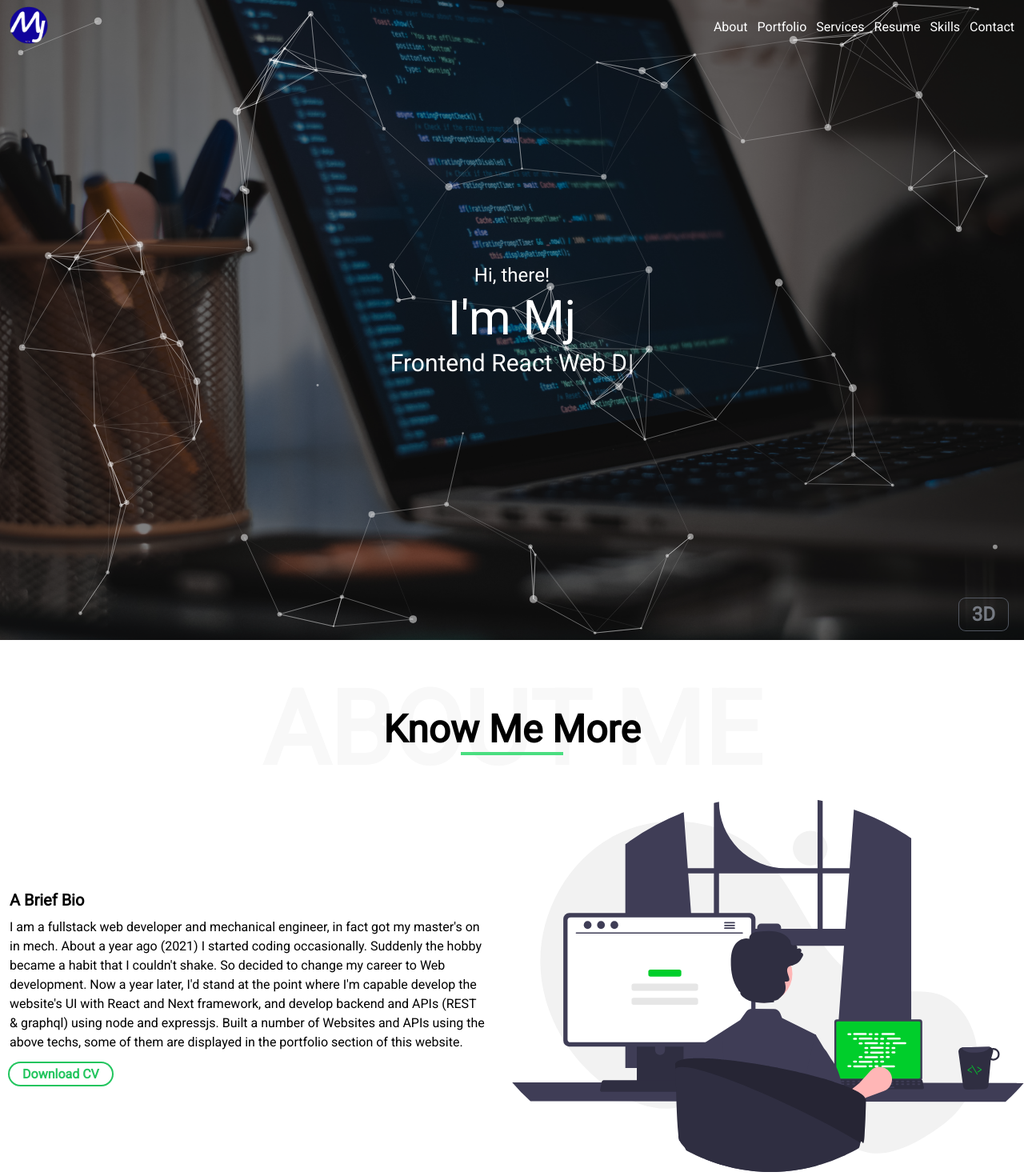
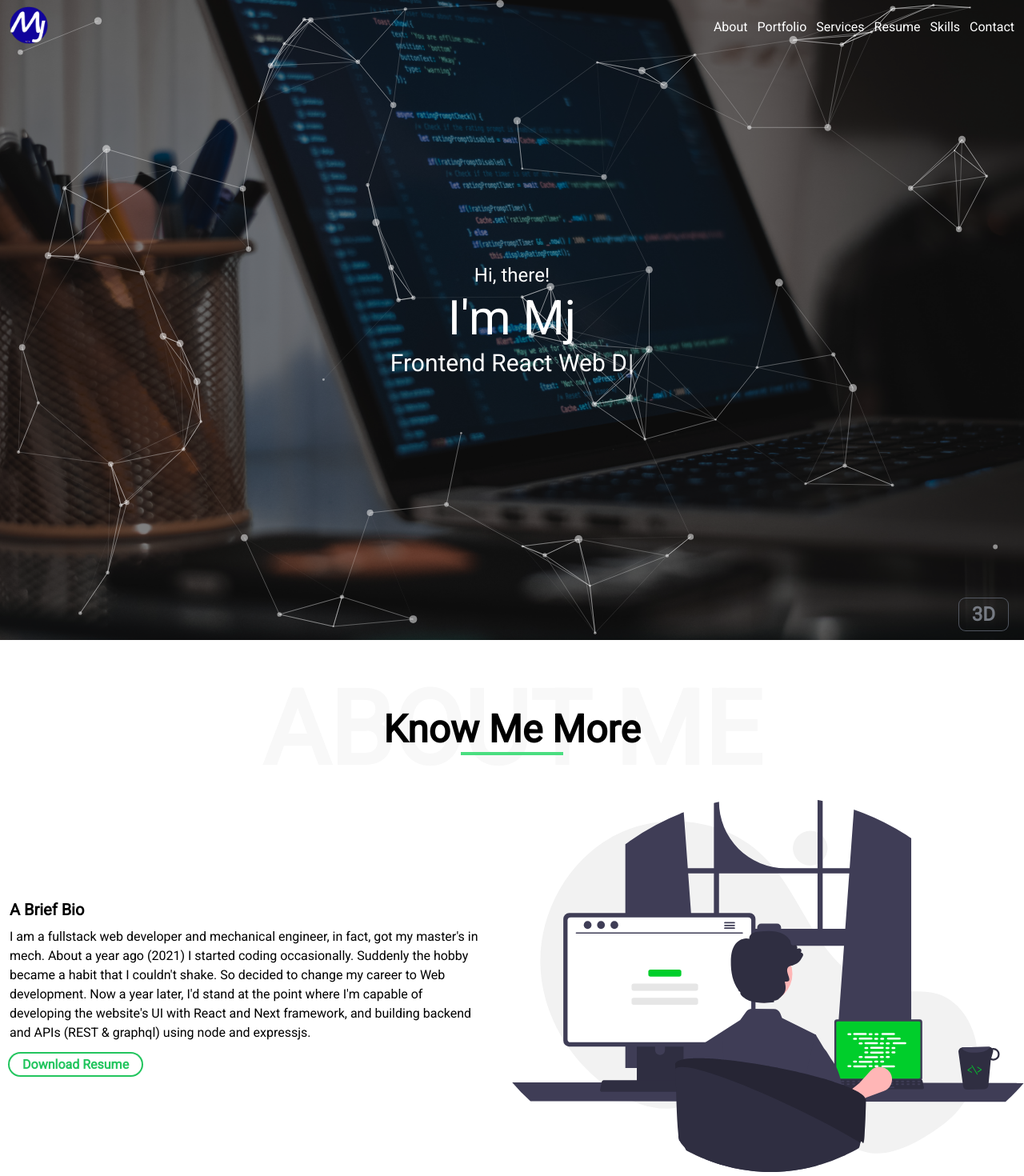
Before and after one commit to MJ9601/my-portfolio, a Next.js app: page /2d in a window 1280 px wide. Shown: the top 1470 px of the page at 80% size. Built offline with nearby package versions, Linux system fonts and the light colour scheme.

Commit message:
8/17 0228am {new update}

```diff
--- a/components/2d/AboutMe.tsx
+++ b/components/2d/AboutMe.tsx
@@ -21,7 +21,7 @@ const AboutMe = () => {
             target={"_blank"}
             className="submit px-4 ring-2 rounded-full py-1 ring-green-500 text-green-500 transition-all ease-linear"
           >
-            Download CV
+            Download Resume
           </a>
         </div>
         <img
--- a/components/2d/ParticlesDis.tsx
+++ b/components/2d/ParticlesDis.tsx
@@ -73,7 +73,7 @@ const ParticlesDis = () => {
             random: false,
             speed: 3,
             straight: false,
-            decay: 0.00005,
+            decay: 0.00004,
           },
           number: {
             density: {
--- a/data/about.ts
+++ b/data/about.ts
@@ -2,11 +2,11 @@ export default {
   Objective: {
     name: "Mj Khodadadi",
     description: `
-        I am a fullstack web developer and mechanical engineer, in fact got my master's on in mech. About a year ago (2021) I started coding occasionally. Suddenly the hobby became a habit that I couldn't shake. So  decided to change my career to Web development. Now a year later, I'd stand at the point where I'm capable develop the website's UI with React and Next framework, and develop backend and APIs (REST & graphql) using node and expressjs. Built a number of Websites and APIs using the above techs, some of them are displayed in the portfolio section of this website.`,
+       I am a fullstack web developer and mechanical engineer, in fact, got my master's in mech. About a year ago (2021) I started coding occasionally. Suddenly the hobby became a habit that I couldn't shake. So decided to change my career to Web development. Now a year later, I'd stand at the point where I'm capable of developing the website's UI with React and Next framework, and building backend and APIs (REST & graphql) using node and expressjs.`,
     image: "./logo-720.png",
   },
   Education: {
-    image: "./images/bg.jpg",
+    image: "./images/log-720.png",
     description: [
       {
         name: "B.s Mechnical Engineering",
```
Also changed, not shown: 1 other file (tests, documents, lock files or other folders).
